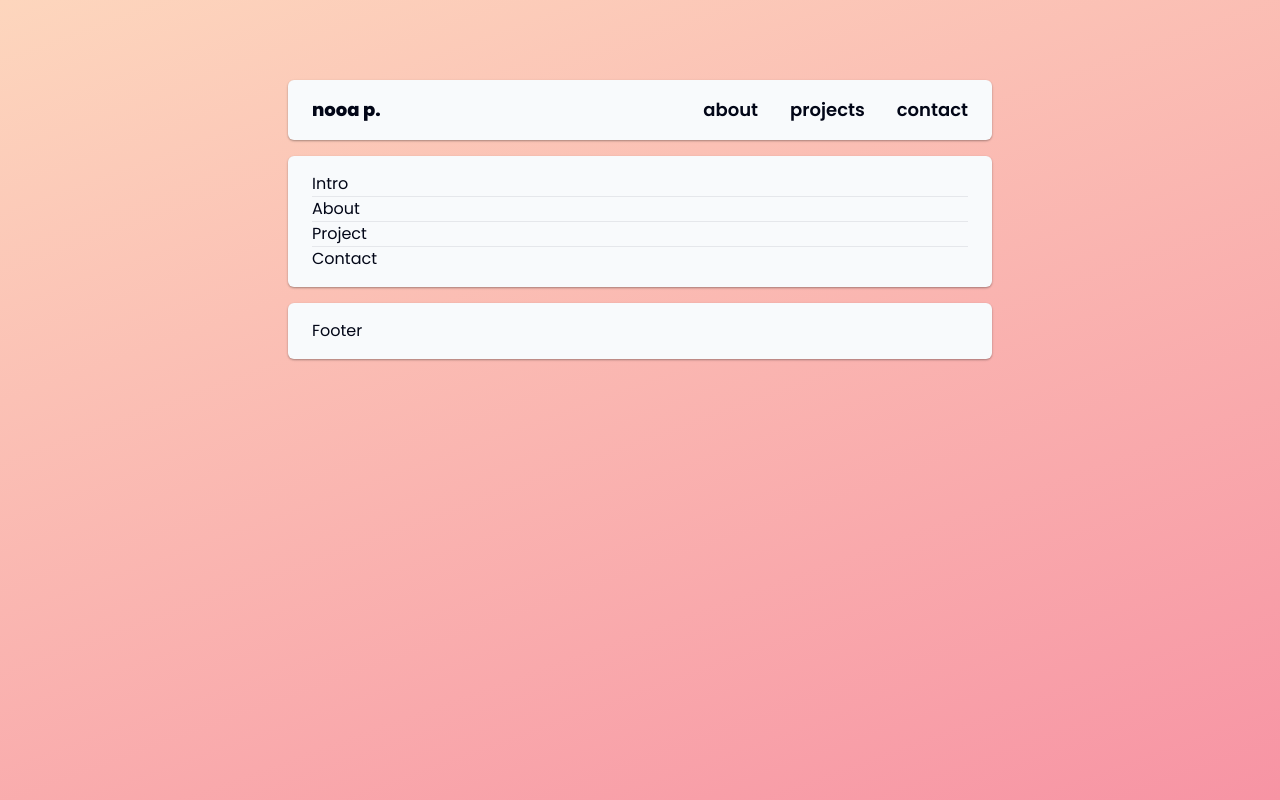
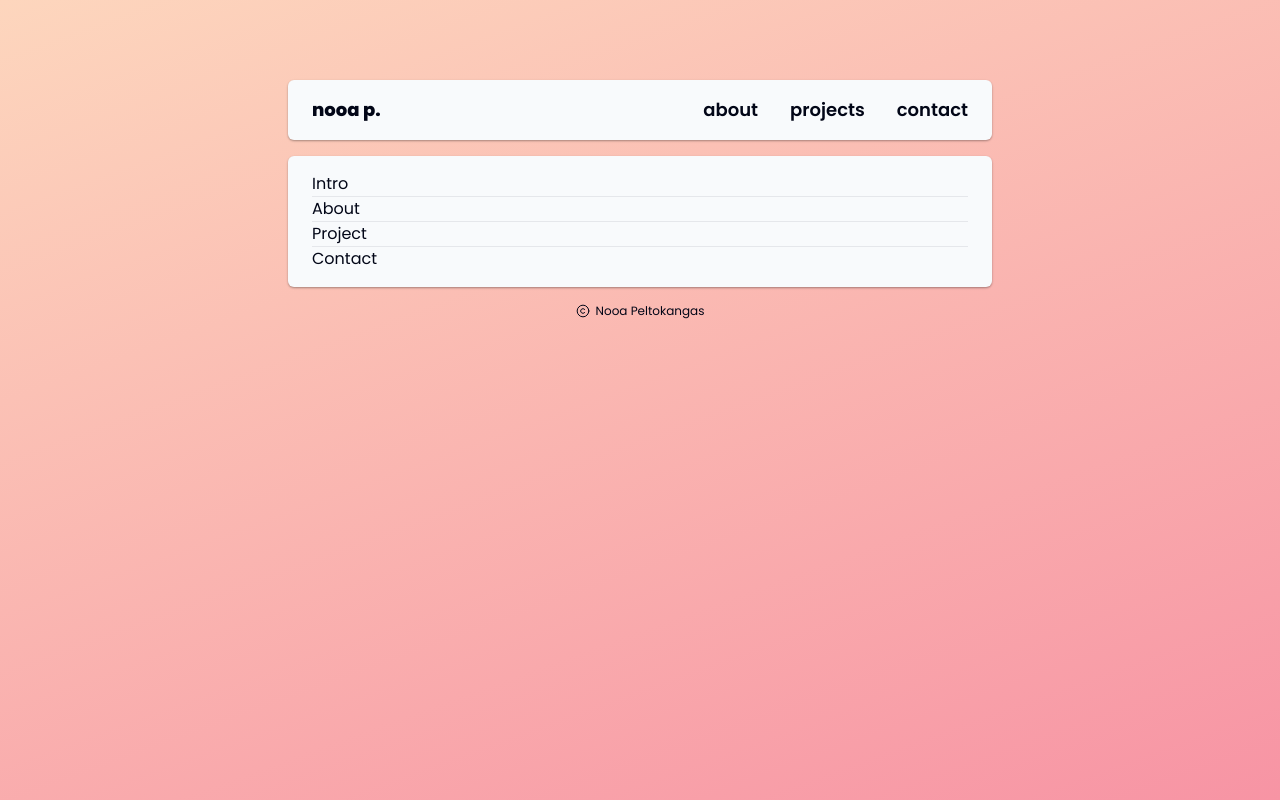
Before and after one commit to nooa-p/nooa-p.github.io, a React (Vite) app: page / in a window 1280 px wide. Built offline with nearby package versions, Linux system fonts and the light colour scheme.

Commit message:
add copyright to footer

```diff
--- a/src/components/Footer.jsx
+++ b/src/components/Footer.jsx
@@ -1,7 +1,10 @@
+import { Copyright } from "lucide-react"
+
 function Footer() {
   return (
-    <div className="bg-slate-50 px-6 py-4 rounded-md smooth-shadow">
-      <p>Footer</p>
+    <div className="flex flex-row text-xs justify-center items-center gap-1.5">
+      <Copyright size={14} strokeWidth={1} absoluteStrokeWidth />
+      <p>Nooa Peltokangas</p>
     </div>
   )
 }
```
